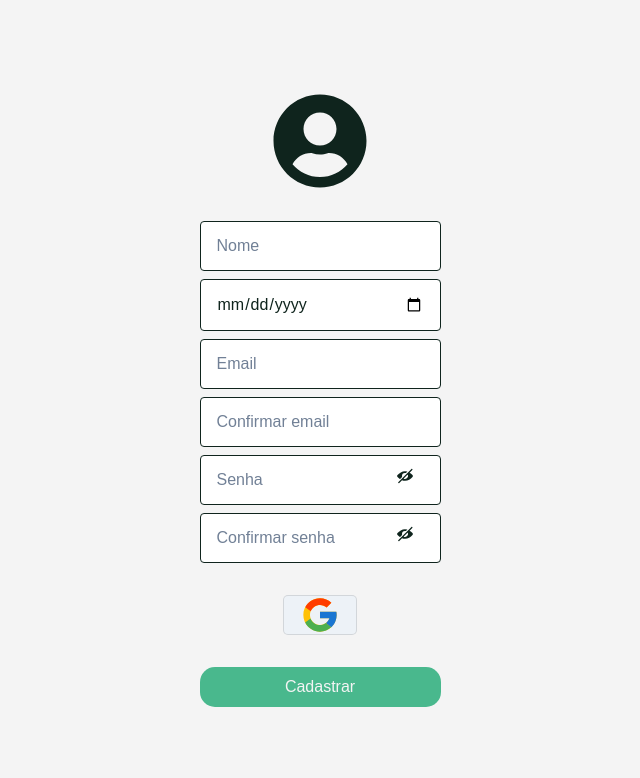
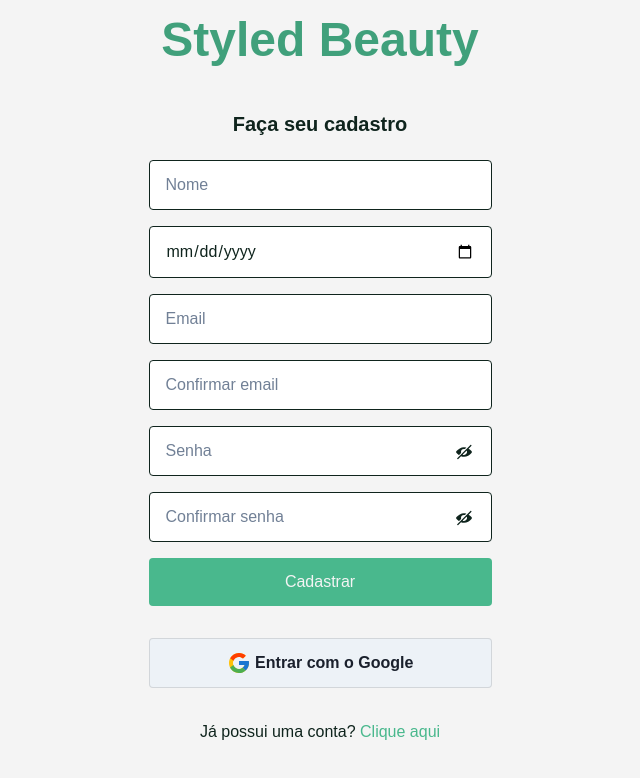
Before and after one commit to STL-FelipeGomes/styled-beauty, a React (Create React App) app in the folder client/: page /cadastrar in a window 1280 px wide. Shown: the top 778 px of the page, without its empty margins (320-960 px from the left). Built offline with nearby package versions, Linux system fonts and the light colour scheme; no server answers.

Commit message:
feat and refactor: Update sign in style and validation

```diff
--- a/client/src/pages/SignIn/index.jsx
+++ b/client/src/pages/SignIn/index.jsx
@@ -56,9 +56,13 @@ const Login = () => {
       await signIn({ token: user.accessToken });
       localStorage.setItem('token', user.accessToken);
 
-      navigate('/');
-    } catch (error) {
-      warning('Informações inválidas!');
+      return navigate('/');
+    } catch ({ code }) {
+      if (code === 'auth/invalid-email') {
+        return warning('Endereço de e-mail inválido!');
+      }
+
+      return warning('Informações inválidas!');
     }
   };
 
@@ -76,7 +80,7 @@ const Login = () => {
 
       localStorage.setItem('token', accessToken);
 
-      return navigate('/home');
+      return navigate('/');
     } catch (error) {}
   };
 
@@ -87,7 +91,6 @@ const Login = () => {
       alignItems="center"
       flexDirection="column"
       height="100vh"
-      width="100%"
       gap="2rem"
     >
       <Box
@@ -105,7 +108,7 @@ const Login = () => {
             Faça seu login
           </Heading>
 
-          <Input ref={emailRef} type="email" placeholder="Email" />
+          <Input ref={emailRef} type="email" placeholder="E-mail" />
           <InputGroup>
             <Input
               type={showPassword ? 'text' : 'password'}
@@ -152,12 +155,9 @@ const Login = () => {
         <Text textAlign="center">
           Não possui uma conta ainda?&nbsp;
           <ChakraLink as={Link} to="/cadastrar" color="greenX.700">
-            Cadastre-se
+            Clique aqui
           </ChakraLink>
         </Text>
-        <ChakraLink as={Link} to="#" color="greenX.700">
-          Esqueci minha senha
-        </ChakraLink>
       </Box>
     </Layout>
   );
--- a/client/src/pages/SignUp/index.jsx
+++ b/client/src/pages/SignUp/index.jsx
@@ -2,27 +2,30 @@ import { ViewIcon, ViewOffIcon } from '@chakra-ui/icons';
 import {
   Box,
   Button,
+  Heading,
   Icon,
   InputGroup,
   InputRightElement,
+  Link as ChakraLink,
   Stack,
-  useToast,
+  Text,
 } from '@chakra-ui/react';
 import { createUserWithEmailAndPassword, signInWithPopup } from 'firebase/auth';
 import { createRef, useState } from 'react';
-import { FaUserCircle } from 'react-icons/fa';
 import { FcGoogle } from 'react-icons/fc';
-import { useNavigate } from 'react-router-dom';
+import { Link, useNavigate } from 'react-router-dom';
 
 import auth, { provider } from '../../database';
 import { authenticateWithGoogle, signUp } from '../../services/api';
 
 import Input from '../../components/Input';
 import Layout from '../../components/Layout';
+import useWarning from '../../hooks/useWarning';
 
 const RegisterUser = () => {
-  const [show, setShow] = useState(false);
-  const [showConfirmation, setShowConfirmation] = useState(false);
+  const [showPassword, setShowPassword] = useState(false);
+  const [showPasswordConfirmation, setShowPasswordConfirmation] =
+    useState(false);
 
   const nameRef = createRef();
   const dateRef = createRef();
@@ -31,74 +34,59 @@ const RegisterUser = () => {
   const passwordRef = createRef();
   const passwordConfirmationRef = createRef();
 
-  const toast = useToast();
   const navigate = useNavigate();
+  const warning = useWarning();
 
-  const registerUser = async (event) => {
-    event.preventDefault();
+  const registerUser = async () => {
+    const name = nameRef.current.value;
+    const date = dateRef.current.value;
+    const email = emailRef.current.value;
+    const emailConfirmation = emailConfirmationRef.current.value;
+    const password = passwordRef.current.value;
+    const passwordConfirmation = passwordConfirmationRef.current.value;
 
-    const { value: name } = nameRef.current;
-    const { value: date } = dateRef.current;
-    const { value: email } = emailRef.current;
-    const { value: emailconfirmation } = emailConfirmationRef.current;
-    const { value: password } = passwordRef.current;
-    const { value: passwordConfirmation } = passwordConfirmationRef.current;
+    let errors = 0;
 
-    if (
-      !name ||
-      !date ||
-      !email ||
-      !emailConfirmationRef ||
-      !password ||
-      !passwordConfirmation
-    ) {
-      return toast({
-        description: 'Todos os campos são obrigatórios!',
-        status: 'warning',
-        duration: 2000,
-        isClosable: true,
-        position: 'top',
-        background: 'red',
-      });
+    if (!name) {
+      warning('O campo nome é obrigatório!');
+      errors += 1;
     }
 
-    if (email !== emailconfirmation) {
-      toast({
-        description: 'Email de confirmação diferente!',
-        status: 'warning',
-        duration: 2000,
-        isClosable: true,
-        position: 'top',
-        background: 'red',
-      });
-      emailConfirmationRef.current.style.borderColor = '#FF843F';
-      return;
-    }
-    emailConfirmationRef.current.style.borderColor = '#0F241D';
-
-    if (password.length < 6) {
-      toast({
-        description: 'A senha precisa conter no mínimo 6 digitos.',
-        status: 'warning',
-        duration: 2000,
-        isClosable: true,
-        position: 'top',
-        background: 'red',
-      });
-      passwordConfirmationRef.current.style.borderColor = '#FF843F';
-      return;
+    if (!date) {
+      warning('O campo data de nascimento é obrigatório!');
+      errors += 1;
     }
 
-    if (passwordConfirmation !== password) {
-      toast({
-        description: 'Senha de confirmação diferente!',
-        status: 'warning',
-        duration: 2000,
-        isClosable: true,
-        position: 'top',
-        background: 'red',
-      });
-      passwordConfirmationRef.current.style.borderColor = '#FF843F';
+    if (!email) {
+      warning('O campo e-mail é obrigatório!');
+      errors += 1;
+    } else if (!emailConfirmation) {
+      warning('O campo confirmação de e-mail é obrigatório!');
+      errors += 1;
+    }
+
+    if (!password) {
+      warning('O campo senha é obrigatório!');
+      errors += 1;
+    } else if (password.length < 6) {
+      warning('As senhas precisam ter no mínimo 6 (seis) caracteres!');
+      errors += 1;
+    } else if (!passwordConfirmation) {
+      warning('O campo confirmação de senha é obrigatório!');
+      errors += 1;
+    }
+
+    if (email && emailConfirmation && email !== emailConfirmation) {
+      warning('Os endereços de e-mail não são iguais!');
+      errors += 1;
+    }
+
+    if (password && passwordConfirmation && passwordConfirmation !== password) {
+      warning('As senhas não são iguais!');
+      errors += 1;
+    }
+
+    if (errors) {
       return;
     }
 
@@ -114,9 +102,11 @@ const RegisterUser = () => {
         birthDate: date,
       });
 
-      return navigate('/home');
-    } catch (error) {
-      return console.log(error);
+      return navigate('/');
+    } catch ({ code }) {
+      if (code === 'auth/invalid-email') {
+        return warning('Endereço de e-mail inválido!');
+      }
     }
   };
 
@@ -134,10 +124,8 @@ const RegisterUser = () => {
 
       localStorage.setItem('token', accessToken);
 
-      return navigate('/home');
-    } catch (error) {
-      return console.log(error);
-    }
+      return navigate('/');
+    } catch (error) {}
   };
 
   return (
@@ -146,18 +134,23 @@ const RegisterUser = () => {
       justifyContent="center"
       alignItems="center"
       flexDirection="column"
-      height="100vh"
       gap="2rem"
     >
-      <Icon boxSize="6rem" as={FaUserCircle} />
-      <Box as="form">
       <Box
         display="flex"
         flexDirection="column"
         alignItems="center"
         gap="1rem"
+        w="100%"
       >
-          <Stack width="min-content" spacing="0.5rem">
+        <Heading as="h1" size="2xl" mb={8} color="greenX.600">
+          Styled Beauty
+        </Heading>
+        <Stack w="100%" spacing="1rem">
+          <Heading as="h2" size="md" textAlign="center" mb={2}>
+            Faça seu cadastro
+          </Heading>
+
           <Input type="text" ref={nameRef} placeholder="Nome" />
           <Input type="date" ref={dateRef} placeholder="Data de nascimento" />
           <Input type="email" ref={emailRef} placeholder="Email" />
@@ -168,59 +161,69 @@ const RegisterUser = () => {
           />
           <InputGroup>
             <Input
-                type={show ? 'text' : 'password'}
+              type={showPassword ? 'text' : 'password'}
               ref={passwordRef}
               placeholder="Senha"
             />
-              <InputRightElement width="4.5rem">
-                <Button variant="unstyled" onClick={() => setShow(!show)}>
-                  {show ? <ViewIcon /> : <ViewOffIcon />}
+            <InputRightElement h={50} pr={4}>
+              <Button
+                variant="unstyled"
+                onClick={() => setShowPassword(!showPassword)}
+              >
+                {showPassword ? <ViewIcon /> : <ViewOffIcon />}
               </Button>
             </InputRightElement>
           </InputGroup>
           <InputGroup>
             <Input
-                type={showConfirmation ? 'text' : 'password'}
+              type={showPasswordConfirmation ? 'text' : 'password'}
               ref={passwordConfirmationRef}
               placeholder="Confirmar senha"
             />
-              <InputRightElement width="4.5rem">
+            <InputRightElement h={50} pr={4}>
               <Button
                 variant="unstyled"
-                  onClick={() => setShowConfirmation(!showConfirmation)}
+                onClick={() =>
+                  setShowPasswordConfirmation(!showPasswordConfirmation)
+                }
               >
-                  {showConfirmation ? <ViewIcon /> : <ViewOffIcon />}
+                {showPasswordConfirmation ? <ViewIcon /> : <ViewOffIcon />}
               </Button>
             </InputRightElement>
           </InputGroup>
-          </Stack>
+
           <Button
-            marginTop="1rem"
-            padding="0.3rem 1rem"
-            borderRadius="5px"
-            border="1px solid rgba(99, 99, 99, 0.2)"
-            onClick={signInWithGoogle}
-          >
-            <Icon as={FcGoogle} boxSize="2.5rem" />
-          </Button>
-        </Box>
-        <Button
-          type="submit"
-          marginTop="2rem"
-          display="block"
-          marginX="auto"
             background="greenX.700"
-          borderRadius="15px"
-          paddingY="0.5rem"
+            borderRadius={4}
+            py={6}
             width="100%"
             fontWeight="500"
             color="whiteX.600"
             _hover={{ background: 'greenX.600' }}
             transition="0.3s"
-          onClick={(event) => registerUser(event)}
+            onClick={registerUser}
           >
             Cadastrar
           </Button>
+        </Stack>
+        <Button
+          my={4}
+          w="100%"
+          py={6}
+          borderRadius={4}
+          border="1px solid rgba(99, 99, 99, 0.2)"
+          onClick={signInWithGoogle}
+        >
+          <Icon as={FcGoogle} boxSize="1.5rem" />
+          &nbsp;Entrar com o Google
+        </Button>
+
+        <Text textAlign="center">
+          Já possui uma conta?
+          <ChakraLink as={Link} to="/entrar" color="greenX.700">
+            &nbsp;Clique aqui
+          </ChakraLink>
+        </Text>
       </Box>
     </Layout>
   );
```
Lines whose indentation alone changed are shown as unchanged.
